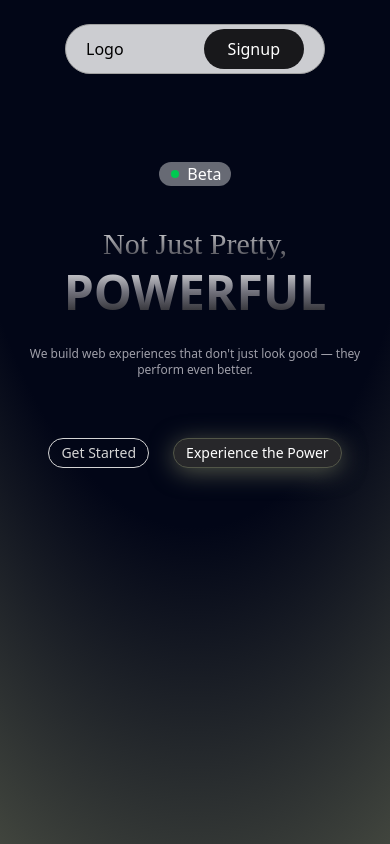
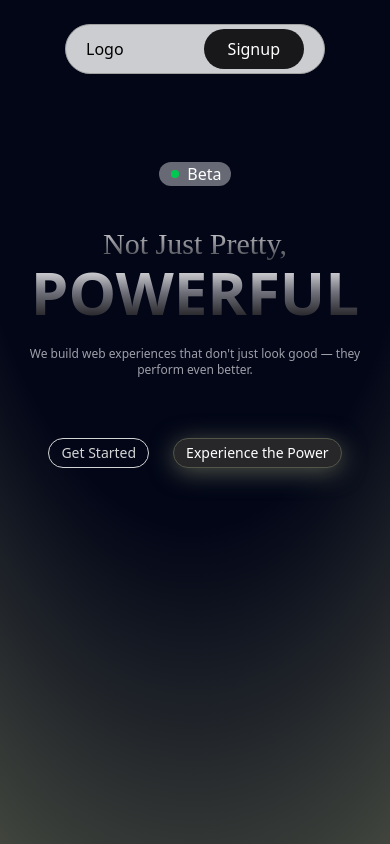
Before and after one commit to rohityadavv7/Aurora-Hero-Section-Template, a React (Vite) app: page / in a window 390 px wide. Built offline with nearby package versions, Linux system fonts and the light colour scheme.

Commit message:
final changes

```diff
--- a/src/Components/Hero.jsx
+++ b/src/Components/Hero.jsx
@@ -41,7 +41,7 @@ function Hero() {
 
                  <motion.div
 
-                 className=" text-5xl sm:text-7xl md:text-[200px] relative leading-15 md:leading-40 font-bold
+                 className=" text-6xl sm:text-7xl md:text-[200px] relative leading-15 md:leading-40 font-bold
                  bg-clip-text text-transparent bg-gradient-to-b
                  from-white via-zinc-500 to-zinc-900 perspective-dramatic">
                     <div
```
